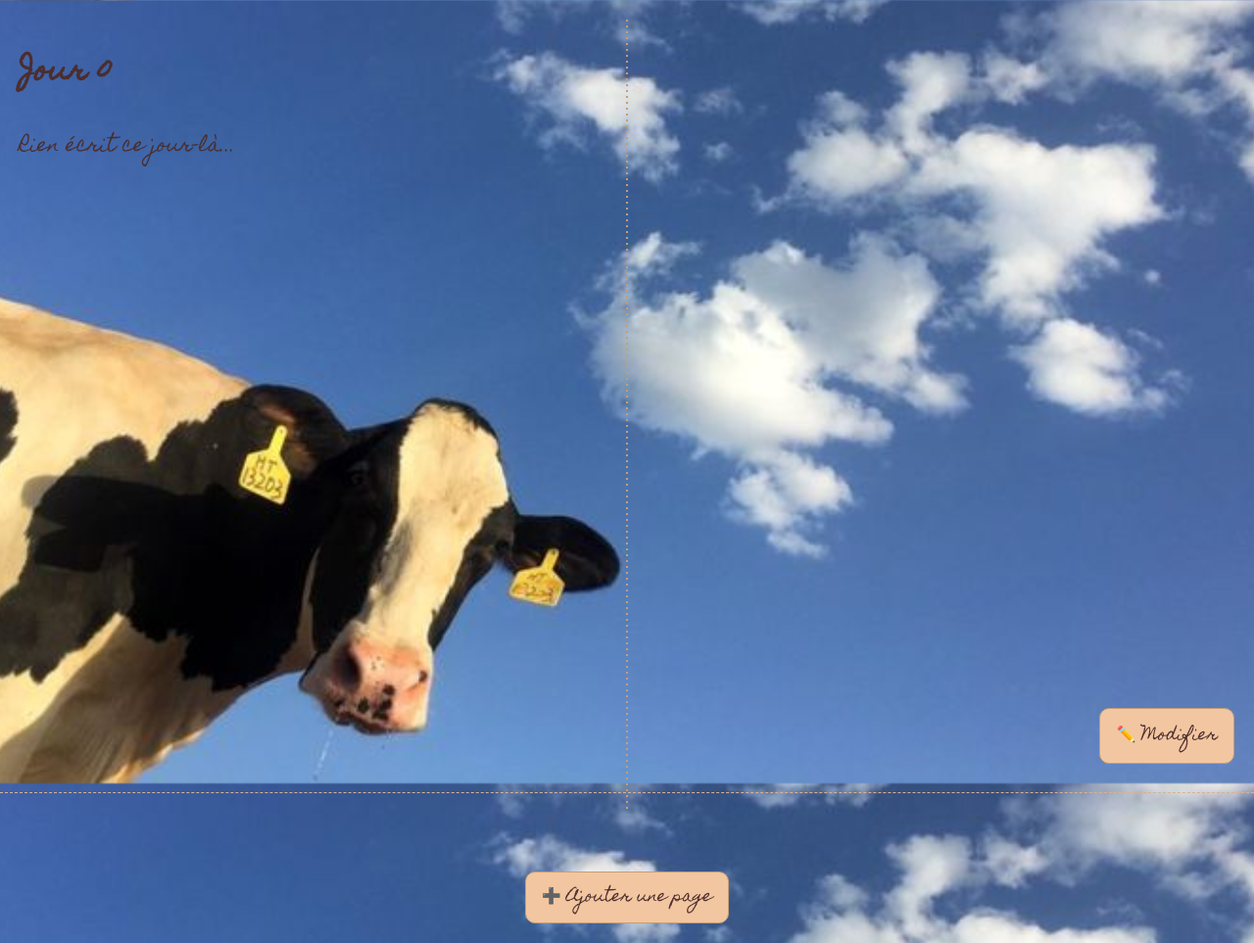
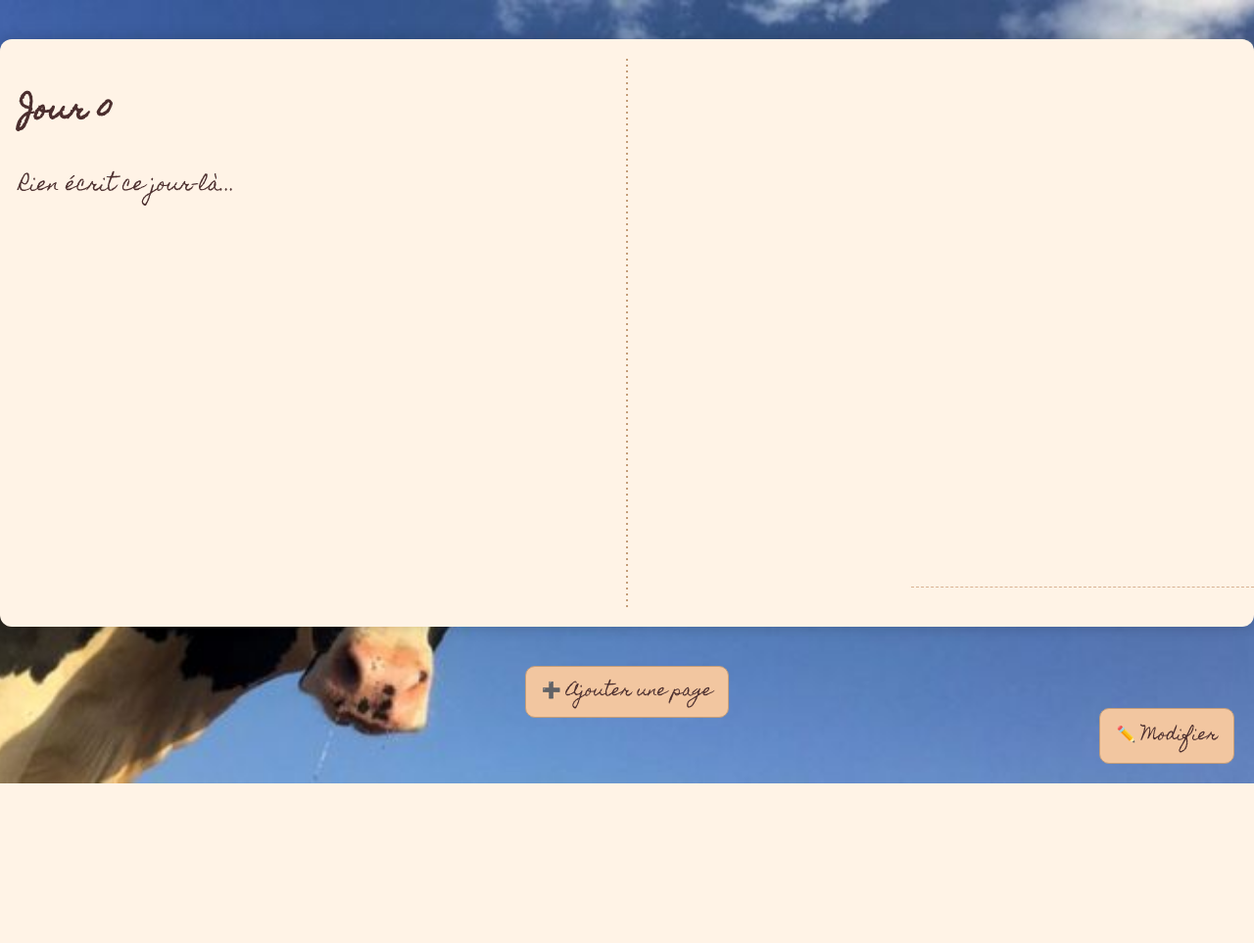
Before and after one commit to RobinLKK/projetisen, a PHP site: page /manjari/index.php?jour=0 in a window 1280 px wide. Shown: the whole page at 98% size. After the commit the page ends 800 px from the top, so only its background shows below. Run offline with PHP 8.4, Linux system fonts and the light colour scheme; tables that the repository leaves empty or names only in its code hold one stand-in row (values such as "Sample post").

Commit message:
Update main.css

```diff
--- a/manjari/css/main.css
+++ b/manjari/css/main.css
@@ -9,7 +9,15 @@ body {
 }
 
 .journal {
+    display: flex;
+    max-width: 1500px;
+    margin: 40px auto;
+    background: #fff3e6;
+    box-shadow: 0 0 15px rgba(0, 0, 0, 0.2);
+    border-radius: 12px;
+    overflow: hidden;
     position: relative; /* pour le pseudo-élément */
+
 }
 
 
```
